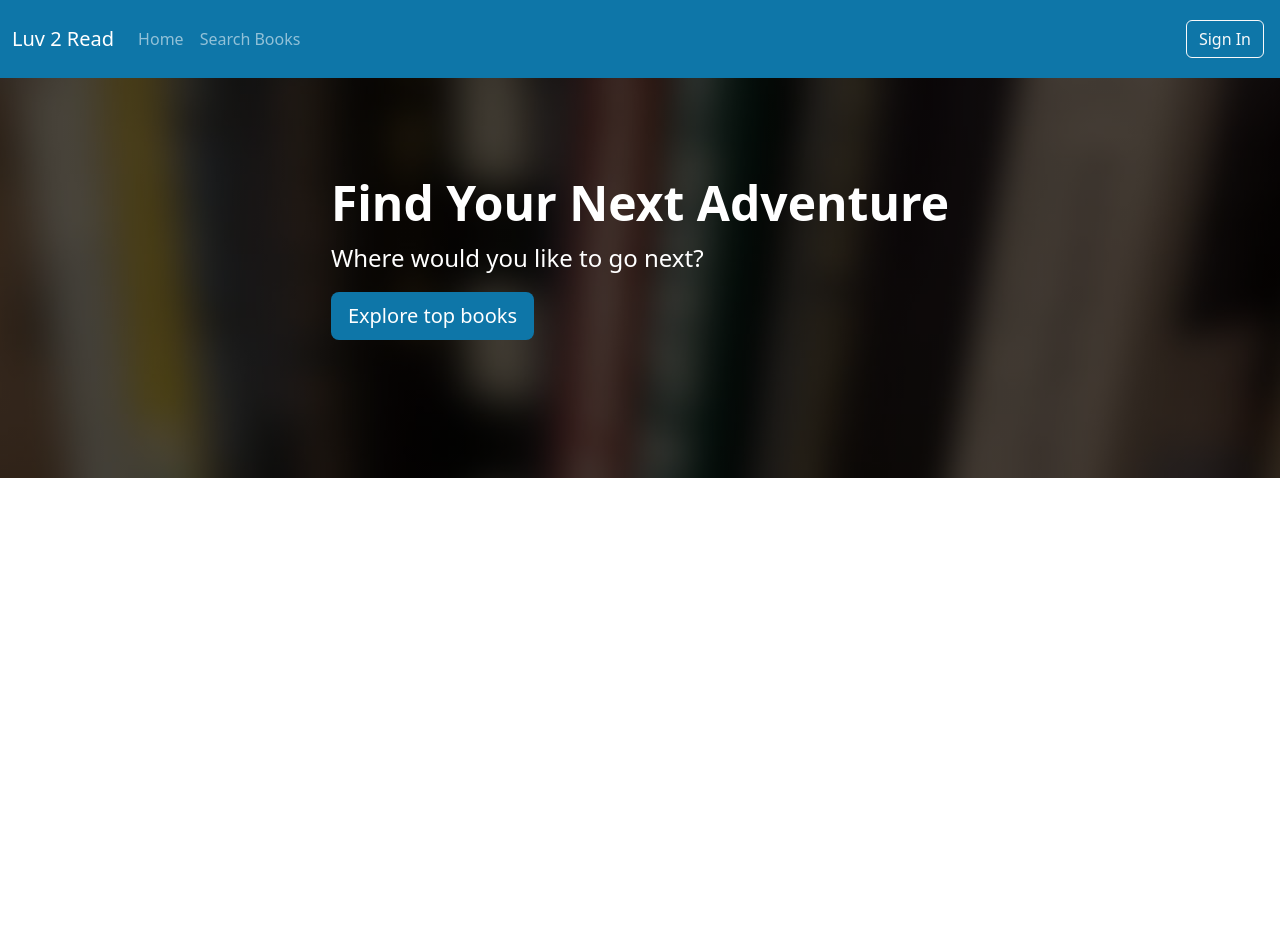
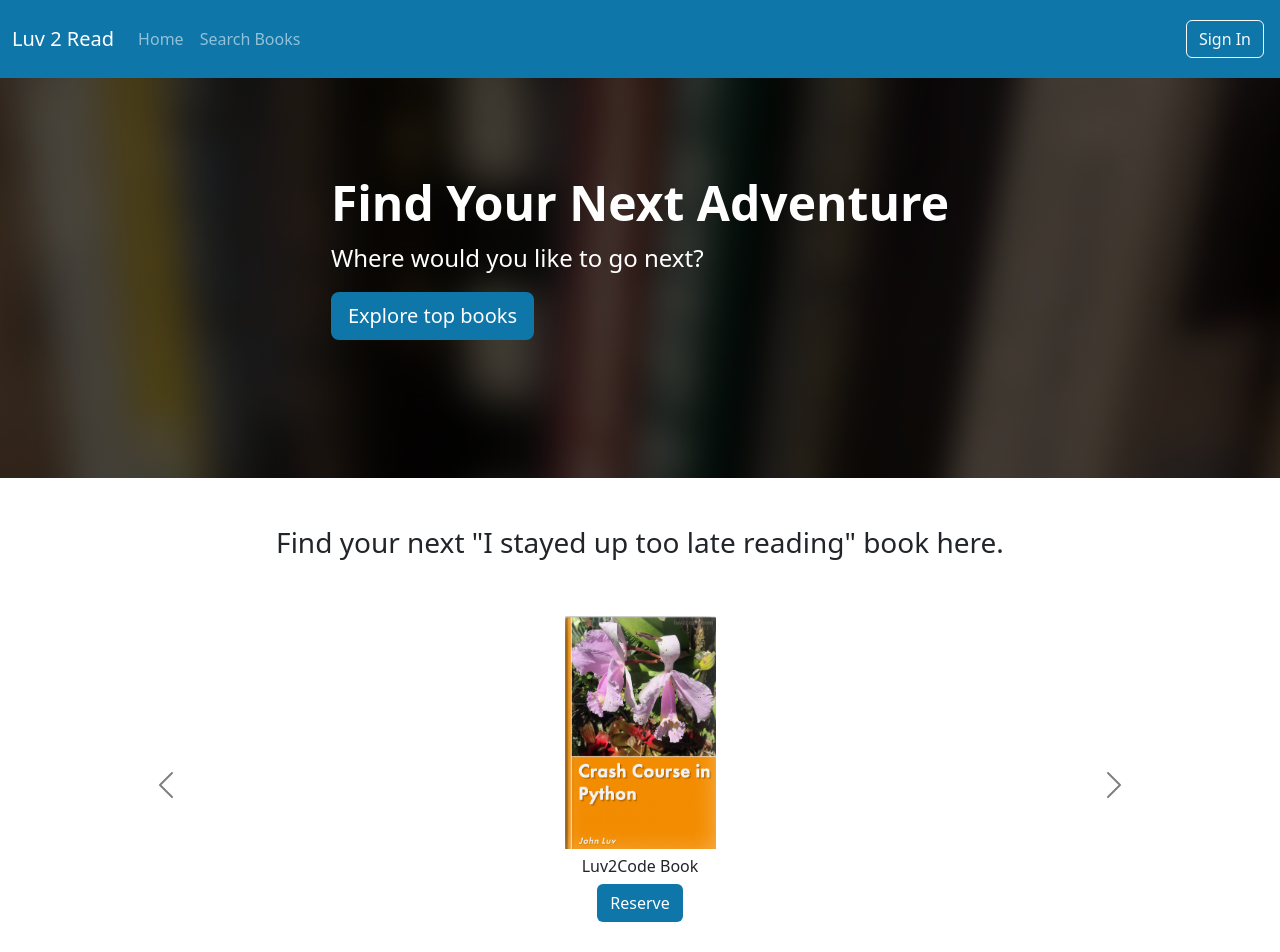
Before and after one commit to ccostoso/library-app, a React (Vite) app: page / in a window 1280 px wide. Shown: the top 952 px of the page. Before the commit the page ends 800 px from the top, so only its background shows below. Built offline with nearby package versions, Linux system fonts and the light colour scheme.

Commit message:
Adds Carousel

```diff
--- a/src/App.tsx
+++ b/src/App.tsx
@@ -1,4 +1,5 @@
 import './App.css';
+import { Carousel } from './layouts/Carousel/Carousel';
 import { ExploreTopBooks } from './layouts/Homepage/ExploreTopBooks';
 import { Navbar } from './layouts/Navbar/Navbar';
 
@@ -7,6 +8,7 @@ function App() {
         <>
             <Navbar />
             <ExploreTopBooks />
+            <Carousel />
         </>
     );
 }
--- /dev/null
+++ b/src/layouts/Carousel/Carousel.css
@@ -0,0 +1,8 @@
+#homepage-carousel {
+    height: 550px;
+}
+
+.carousel-book-img {
+    width: 151px;
+    height: 233px;
+}
--- /dev/null
+++ b/src/layouts/Carousel/Carousel.tsx
@@ -0,0 +1,139 @@
+import Luv2CodeBook from '../../images/BooksImages/book-luv2code-1000.png';
+import './Carousel.css';
+
+export const Carousel = () => {
+    return (
+        <section id="homepage-carousel" className="container mt-5">
+            <div className="homepage-carousel-title">
+                <h3>
+                    Find your next "I stayed up too late reading" book here.
+                </h3>
+            </div>
+            {/* Desktop */}
+            <section id="desktop-carousel">
+                <div
+                    id="carousel-example-controls"
+                    className="carousel carousel-dark slide mt-5 d-none d-lg-block"
+                    data-bs-interval="false"
+                >
+                    <div className="carousel-inner">
+                        <article className="carousel-item active">
+                            <div className="row d-flex justify-content-center align-items-center">
+                                <div className="col-6 col-md-4 col-lg-3 mb-3">
+                                    <figure className="text-center">
+                                        <img
+                                            src={Luv2CodeBook}
+                                            alt="Luv2Code Book"
+                                            className="carousel-book-img"
+                                        />
+                                        <figcaption className="mt-2">
+                                            <h6>Luv2Code Book</h6>
+                                            <a
+                                                href="#"
+                                                className="btn main-color text-white"
+                                            >
+                                                Reserve
+                                            </a>
+                                        </figcaption>
+                                    </figure>
+                                </div>
+                            </div>
+                        </article>
+                        <article className="carousel-item">
+                            <div className="row d-flex justify-content-center align-items-center">
+                                <div className="col-6 col-md-4 col-lg-3 mb-3">
+                                    <figure className="text-center">
+                                        <img
+                                            src={Luv2CodeBook}
+                                            alt="Luv2Code Book"
+                                            className="carousel-book-img"
+                                        />
+                                        <figcaption className="mt-2">
+                                            <h6>Luv2Code Book</h6>
+                                            <a
+                                                href="#"
+                                                className="btn main-color text-white"
+                                            >
+                                                Reserve
+                                            </a>
+                                        </figcaption>
+                                    </figure>
+                                </div>
+                            </div>
+                        </article>
+                        <article className="carousel-item">
+                            <div className="row d-flex justify-content-center align-items-center">
+                                <div className="col-6 col-md-4 col-lg-3 mb-3">
+                                    <figure className="text-center">
+                                        <img
+                                            src={Luv2CodeBook}
+                                            alt="Luv2Code Book"
+                                            className="carousel-book-img"
+                                        />
+                                        <figcaption className="mt-2">
+                                            <h6>Luv2Code Book</h6>
+                                            <a
+                                                href="#"
+                                                className="btn main-color text-white"
+                                            >
+                                                Reserve
+                                            </a>
+                                        </figcaption>
+                                    </figure>
+                                </div>
+                            </div>
+                        </article>
+                        <button
+                            className="carousel-control-prev"
+                            type="button"
+                            data-bs-target="#carousel-example-controls"
+                            data-bs-slide="prev"
+                        >
+                            <span
+                                className="carousel-control-prev-icon"
+                                aria-hidden="true"
+                            ></span>
+                            <span className="visually-hidden">Previous</span>
+                        </button>
+                        <button
+                            className="carousel-control-next"
+                            type="button"
+                            data-bs-target="#carousel-example-controls"
+                            data-bs-slide="next"
+                        >
+                            <span
+                                className="carousel-control-next-icon"
+                                aria-hidden="true"
+                            ></span>
+                            <span className="visually-hidden">Next</span>
+                        </button>
+                    </div>
+                </div>
+            </section>
+
+            {/* Mobile */}
+            <section className="d-lg-none mt-3" id="mobile-carousel">
+                <div className="row d-flex justify-content-center align-items-center">
+                    <figure className="text-center">
+                        <img
+                            src={Luv2CodeBook}
+                            alt="Luv2Code Book"
+                            className="carousel-book-img"
+                        />
+                        <figcaption className="mt-2">
+                            <h6 className="fw-bold">Luv2Code Book</h6>
+                            <a href="#" className="btn main-color text-white">
+                                Reserve
+                            </a>
+                        </figcaption>
+                    </figure>
+                </div>
+                <div className="homepage-carousel-title mt-3">
+                    <a href="" className="btn btn-outline-secondary btn-lg">
+                        View More
+                    </a>
+                </div>
+            </section>
+        </section>
+    );
+};
```
